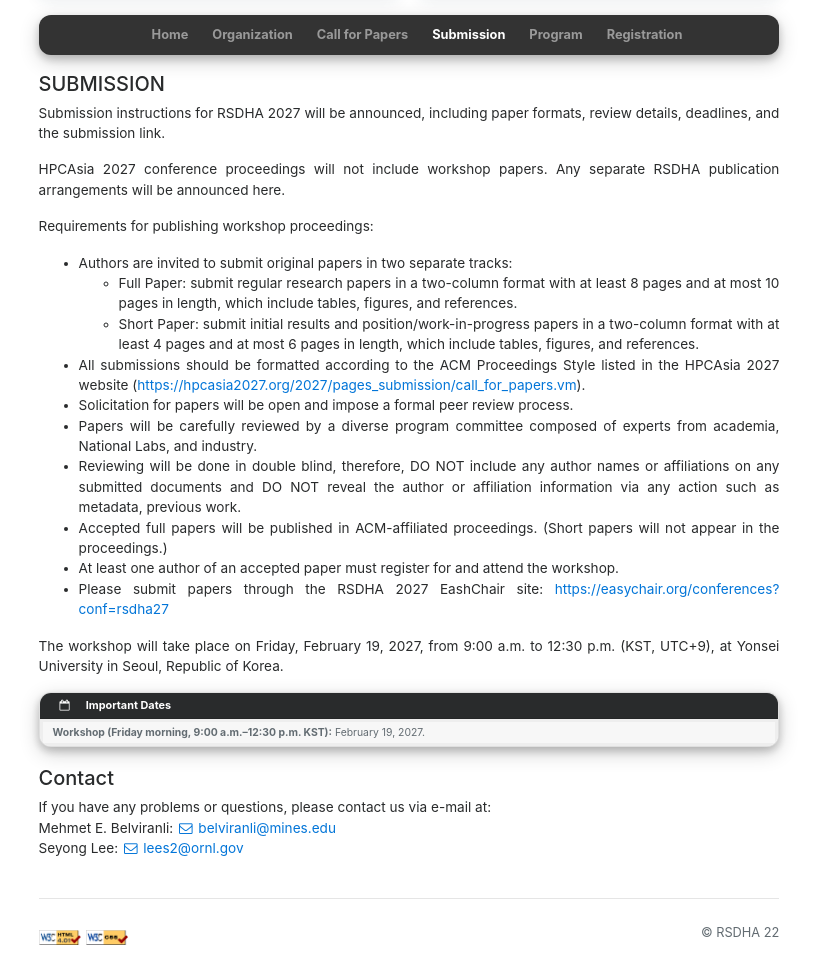
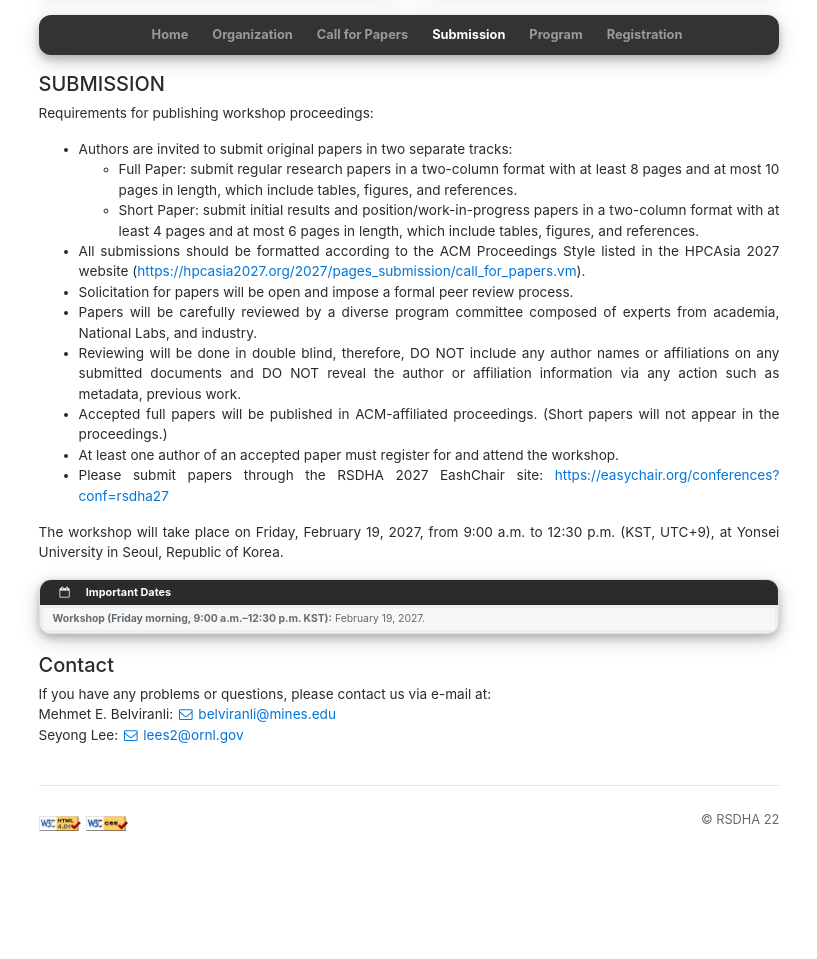
Before and after one commit to hpsslab/rsdha-27, a Jekyll site: the page built from submission.html, in a window 1280 px wide, cut to the strip 309-1268 px from the top of the page. Shown: the whole strip, without its empty margins (231-1048 px from the left). Built offline with Jekyll 4.4.1, drawn with Linux system fonts in a browser that asks for light colours; nearby versions of some CDN libraries; after the commit the page ends 1154 px from its top, so only the background shows below that.

Commit message:
Update submission

```diff
--- a/submission.html
+++ b/submission.html
@@ -6,10 +6,6 @@
 <div class="row">
     <div class="col text-justify conference-text">
         <h5>SUBMISSION</h5>
-        <p>Submission instructions for RSDHA 2027 will be announced, including paper formats,
-            review details, deadlines, and the submission link.</p>
-        <p>HPCAsia 2027 conference proceedings will not include workshop papers.
-            Any separate RSDHA publication arrangements will be announced here.</p>
 		<p>Requirements for publishing workshop proceedings:</p>
         <ul>
             <li>Authors are invited to submit original papers in two separate tracks:</li>
```
